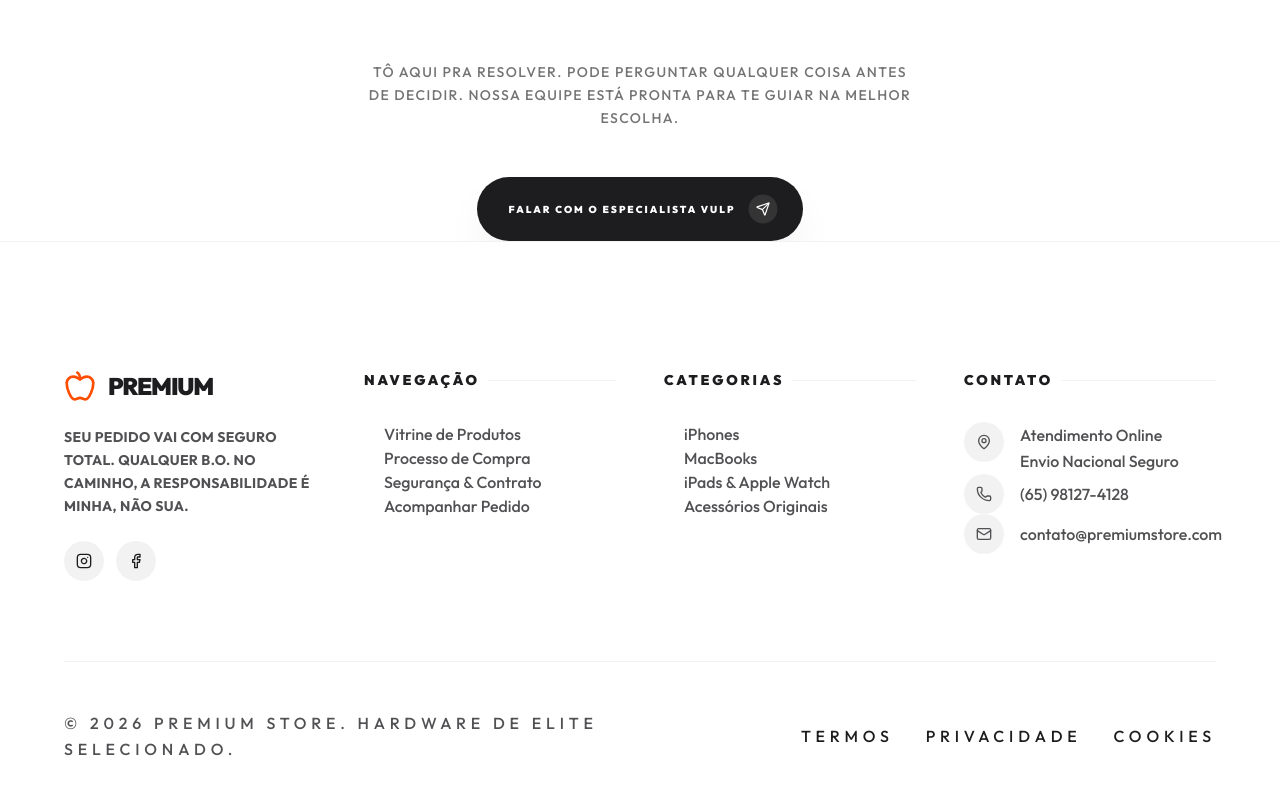
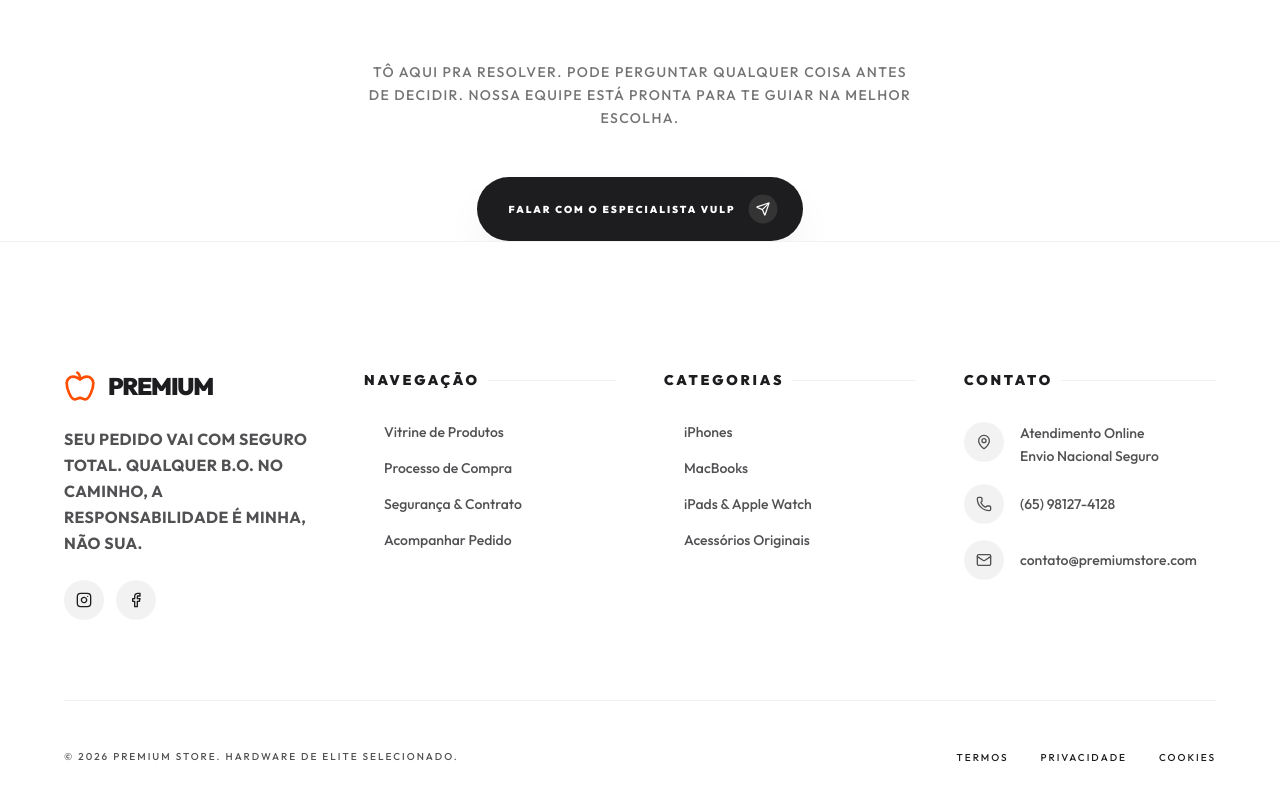
Before and after one commit to Monteiromathe550/VULPE, a React (Vite) app: page / in a window 1280 px wide. Shown: the part 7143-7943 px from the top of the page. Built offline with nearby package versions, Linux system fonts and the light colour scheme.

Commit message:
Update Footer.tsx

```diff
--- a/src/components/Footer.tsx
+++ b/src/components/Footer.tsx
@@ -11,7 +11,7 @@ export function Footer() {
               <Apple className="w-8 h-8 text-primary" />
               <span className="text-2xl font-black tracking-tighter uppercase">PREMIUM</span>
             </div>
-            <p className="text-sm font-bold text-muted-foreground leading-relaxed max-w-xs uppercase tracking-wide">
+            <p className="text-xs font-bold text-muted-foreground leading-relaxed max-w-xs uppercase tracking-wide">
               Seu pedido vai com seguro total. Qualquer B.O. no caminho, a responsabilidade é minha, não sua.
             </p>
             <div className="flex gap-3">
@@ -29,7 +29,7 @@ export function Footer() {
               Navegação
               <div className="h-[1px] flex-1 bg-black/5" />
             </h4>
-            <ul className="space-y-5 text-base text-muted-foreground font-medium">
+            <ul className="space-y-4 text-sm text-muted-foreground font-medium">
               {['Vitrine de Produtos', 'Processo de Compra', 'Segurança & Contrato', 'Acompanhar Pedido'].map((item) => (
                 <li key={item}>
                   <a href="#" className="hover:text-primary transition-colors flex items-center gap-2 group">
@@ -46,7 +46,7 @@ export function Footer() {
               Categorias
               <div className="h-[1px] flex-1 bg-black/5" />
             </h4>
-            <ul className="space-y-5 text-base text-muted-foreground font-medium">
+            <ul className="space-y-4 text-sm text-muted-foreground font-medium">
               {['iPhones', 'MacBooks', 'iPads & Apple Watch', 'Acessórios Originais'].map((item) => (
                 <li key={item}>
                   <a href="#" className="hover:text-primary transition-colors flex items-center gap-2 group">
@@ -63,7 +63,7 @@ export function Footer() {
               Contato
               <div className="h-[1px] flex-1 bg-black/5" />
             </h4>
-            <ul className="space-y-5 text-base text-muted-foreground font-medium">
+            <ul className="space-y-4 text-sm text-muted-foreground font-medium">
               <li className="flex items-start gap-4 group">
                 <div className="w-10 h-10 rounded-full bg-black/5 flex items-center justify-center shrink-0 group-hover:bg-primary group-hover:text-white transition-colors mt-0.5">
                   <MapPin className="w-4 h-4" />
@@ -90,7 +90,7 @@ export function Footer() {
           </div>
         </div>
 
-        <div className="pt-12 flex flex-col md:flex-row justify-between items-center gap-6 text-muted-foreground/60 text-xs font-medium uppercase tracking-[0.3em]">
+        <div className="pt-12 flex flex-col md:flex-row justify-between items-center gap-6 text-muted-foreground/60 text-[10px] font-medium uppercase tracking-[0.2em]">
           <p>© 2026 Premium Store. Hardware de elite selecionado.</p>
           <div className="flex gap-8">
             <a href="#" className="hover:text-primary transition-colors">Termos</a>
```
